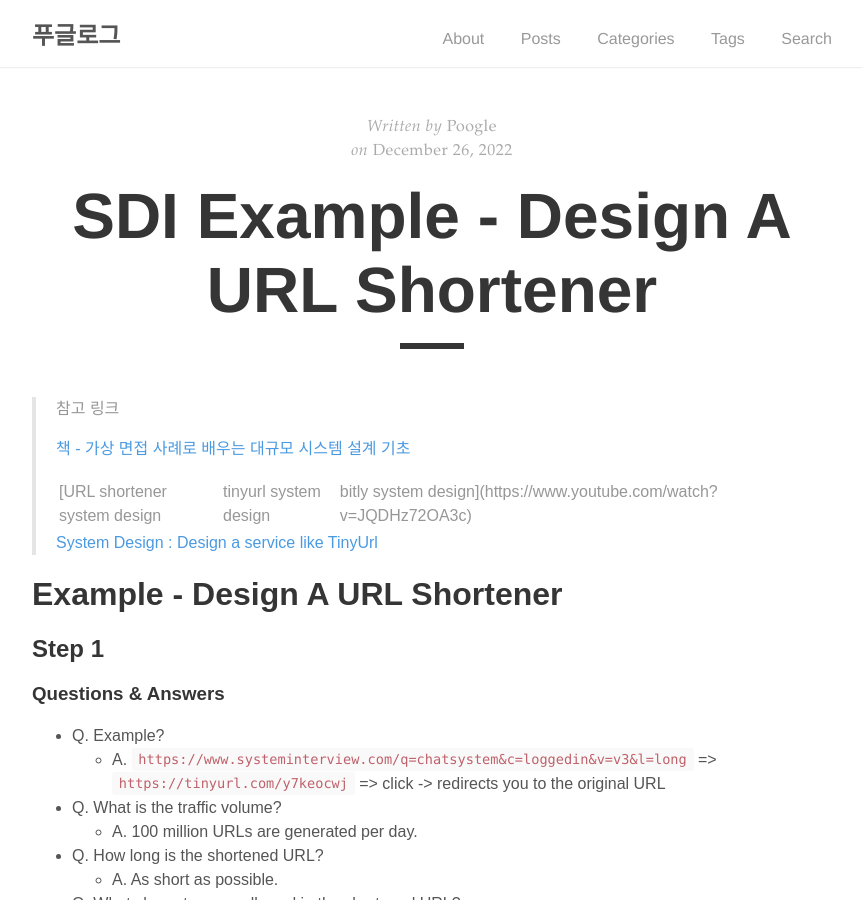
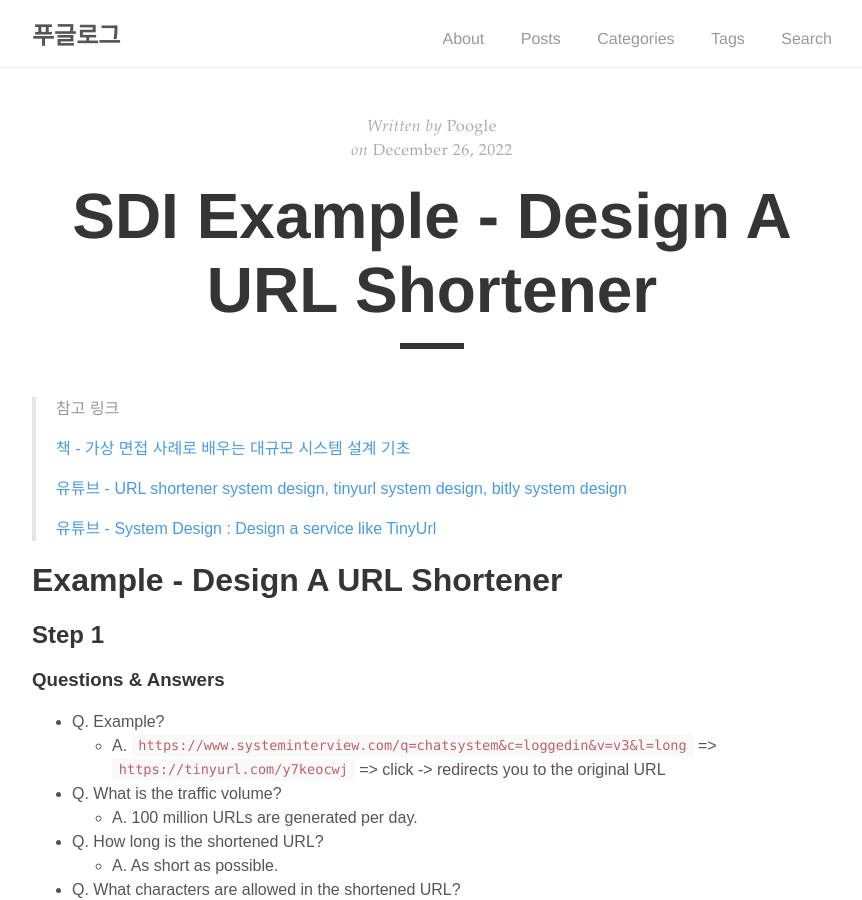
Before and after one commit to suhyunsim/suhyunsim.github.io, a Jekyll site: the page built from _posts/2022-12-26-SDI-Example: Design A URL Shrotner.md, in a window 1280 px wide and 900 px high. Shown: the whole window, without its empty margins (208-1070 px from the left). Built offline with Jekyll 4.4.1, drawn with Linux system fonts in a browser that asks for light colours; comment, search, counter and statistics services are not loaded.

Commit message:
docs: 포스트 링크 깨지는 부분 수정

```diff
--- a/_posts/2022-12-26-SDI-Example: Design A URL Shrotner.md
+++ b/_posts/2022-12-26-SDI-Example: Design A URL Shrotner.md
@@ -15,9 +15,9 @@ tag: [System Design Interview]
 >
 > [책 - 가상 면접 사례로 배우는 대규모 시스템 설계 기초](http://www.yes24.com/Product/Goods/102819435)
 >
-> [URL shortener system design | tinyurl system design | bitly system design](https://www.youtube.com/watch?v=JQDHz72OA3c)
+> [유튜브 - URL shortener system design, tinyurl system design, bitly system design](https://www.youtube.com/watch?v=JQDHz72OA3c)
 >
-> [System Design : Design a service like TinyUrl](https://www.youtube.com/watch?v=fMZMm_0ZhK4)
+> [유튜브 - System Design : Design a service like TinyUrl](https://www.youtube.com/watch?v=fMZMm_0ZhK4)
 
 # Example - Design A URL Shortener
 ## Step 1
```
